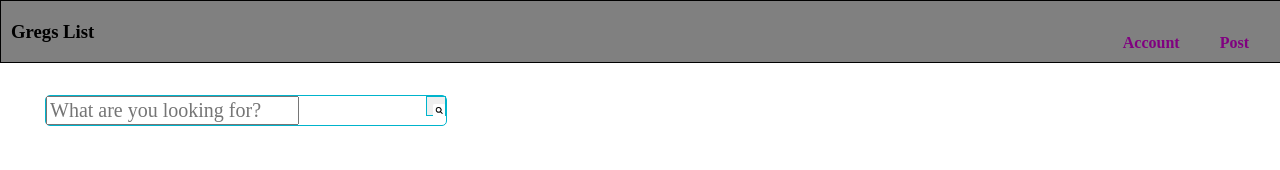
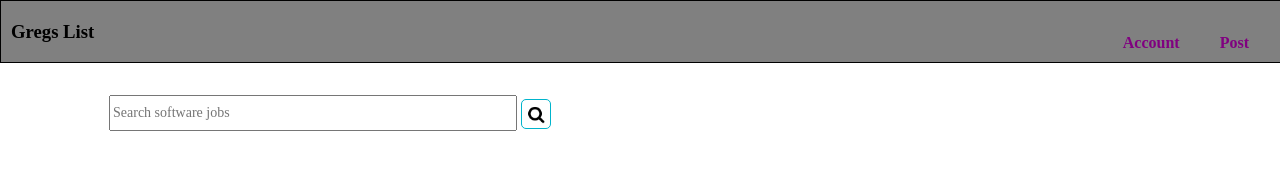
Before and after one commit to yodacom/gregs-list, a plain HTML site: page index.html in a window 1280 px wide. Drawn offline with nearby package versions, Linux system fonts and the light colour scheme.

Commit message:
added next html sections for exercise

```diff
--- a/index.html
+++ b/index.html
@@ -15,10 +15,6 @@
 </head>
 <body>
 <header>
-
-</header>
-<div class="container">
-
   <nav class="nav">
   <h3 class="logo">Gregs List</h3>
 
@@ -27,16 +23,16 @@
   <li> <a href="#Account"> Account </a></li>
   </ul>
   </nav>
-<div class="clear"></div>
+</header>
+ <main>
+   <div class="search">
+     <input type="text" class="searchTerm" placeholder="Search software jobs">
+     <button type="submit" class="searchButton"> </button>
+   </div>
+
+   <div class="page-selection">
 
    </div>
-<div class="search">
-  <input type="text" class="searchTerm" placeholder="What are you looking for?">
-  <button type="submit" class="searchButton"><img src="images/magnifying-glass.png" alt="magnifying glass" height="12px" width="12px"/>
-
-</div>
-</div>
- <main>
 
  </main>
 
--- a/styles/main.css
+++ b/styles/main.css
@@ -1,4 +1,5 @@
 nav {
+  top: 0px;
   padding-top: 1px;
   padding-right: 10px;
   padding-bottom: 10px;
@@ -50,23 +51,33 @@ nav {
  }
 
  .search {
-  float: left;
-  margin: 5px; width: 400px;
+  margin: 5px;
+  width: 600px;
   margin-top: 95px;
   margin-left: 45px;
   text-align: left;
   border-radius: 5px;
-  font-size: 20px;
-  border: 1px solid #00b4cc;
-  postion: absolute;
+  font-size: 14px;
 
  }
 .searchButton{
-  postion: inline-block;
-  float: right;
-  width: 20px;
-  height: 20px;
+  right: 75px;
+  width: 30px;
+  height: 30px;
   border: 1px solid #00B4cc;
+  background-image: url("../images/magnifying-glass.png");
+  background-size:contain;
+  vertical-align: middle;
+  border-radius: 5px;
+
+}
+
+.searchTerm {
+  width: 400px;
+  height: 30px;
+  border-radius: 5px:
+  vertical-align: middle;
+
 
 }
  .container {
@@ -76,3 +87,8 @@ nav {
  .clear {
    clear: both;
  }
+
+ main {
+   width: 90%;
+   margin:0 auto;
+ }
```
Lines whose indentation alone changed are shown as unchanged.
